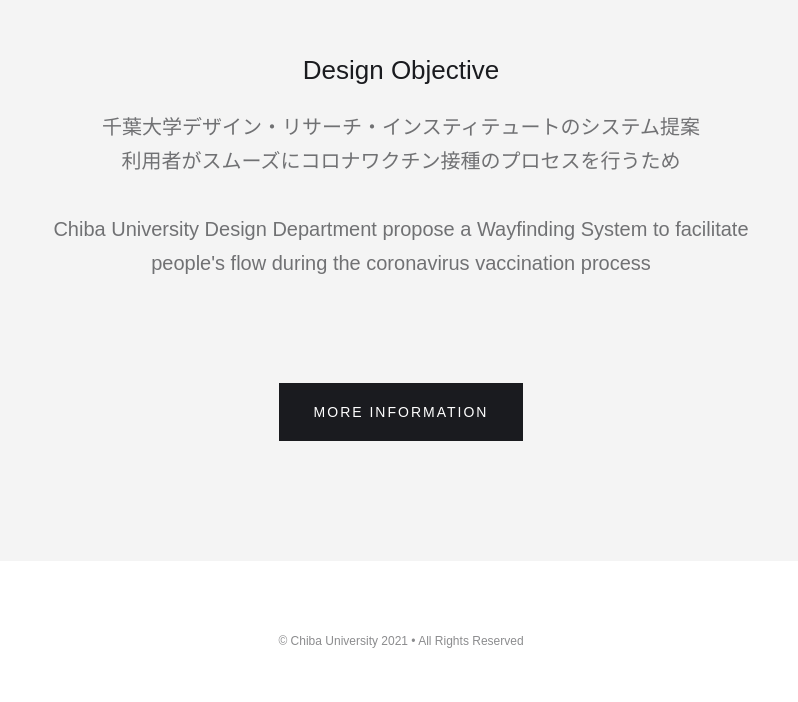
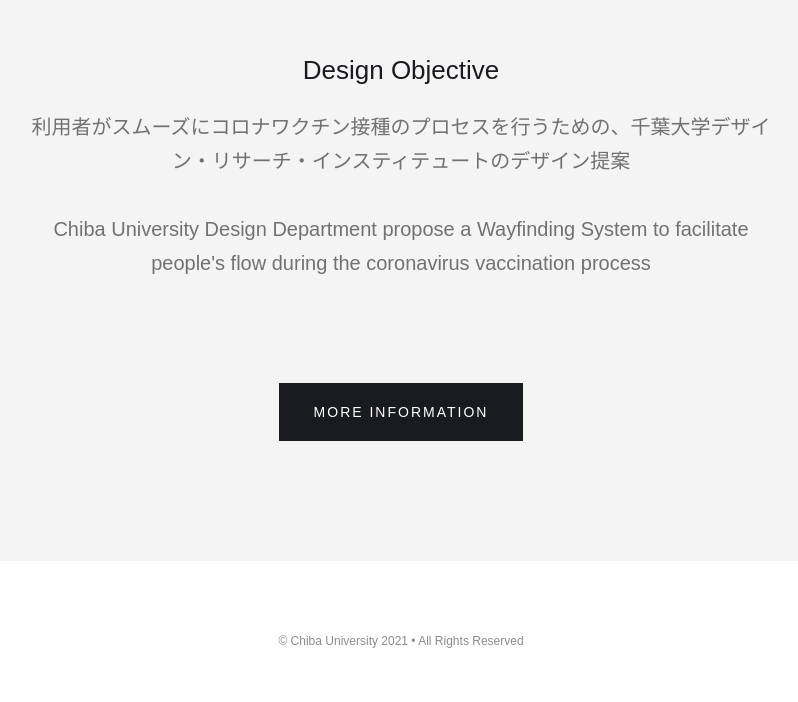
Before and after one commit to vaccinationwayfinding/vaccinationwayfinding.github.io, a plain HTML site: page contact.html in a window 1280 px wide. Shown: the part 1547-2249 px from the top of the page, without its empty margins (239-1037 px from the left). Drawn offline with nearby package versions, Linux system fonts and the light colour scheme; a script that the page names is missing.

Commit message:
Update contact.html

```diff
--- a/contact.html
+++ b/contact.html
@@ -86,7 +86,8 @@
         <div>
           <div class="cta-text">
             <div class="heading-jumbo-small">Design Objective<br></div>
-            <div class="paragraph-bigger cc-bigger-light">千葉大学デザイン・リサーチ・インスティテュートのシステム提案<br>利用者がスムーズにコロナワクチン接種のプロセスを行うため<br>‍<br>Chiba University Design Department propose a Wayfinding System to facilitate people&#x27;s flow during the coronavirus vaccination process<br><br><br></div>
+            <div class="paragraph-bigger cc-bigger-light">利用者がスムーズにコロナワクチン接種のプロセスを行うための、千葉大学デザイン・リサーチ・インスティテュートのデザイン提案
+<br>‍<br>Chiba University Design Department propose a Wayfinding System to facilitate people&#x27;s flow during the coronavirus vaccination process<br><br><br></div>
           </div>
           <a href="about.html" class="button cc-jumbo-button w-inline-block">
             <div>more information</div>
```
